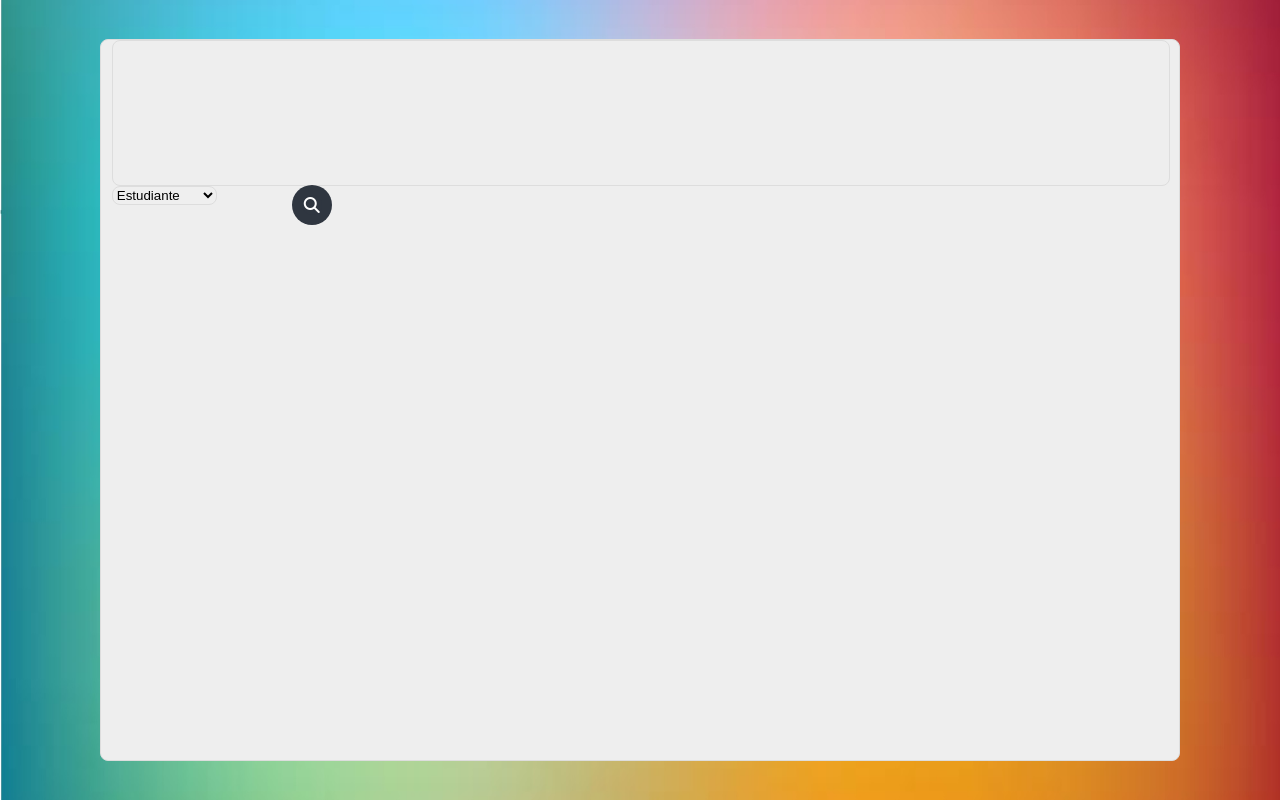
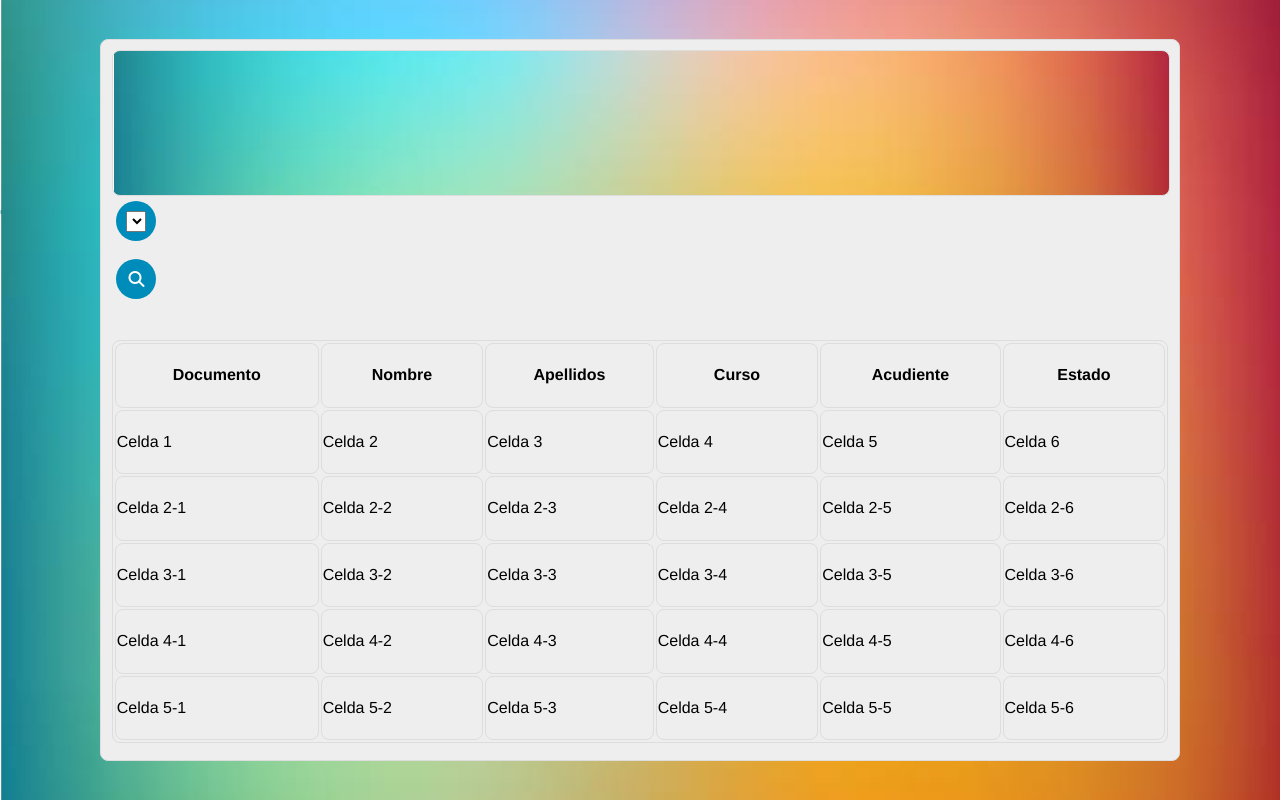
Before and after one commit to Jacobo4/SITIDUB-SENA, a PHP site: page / in a window 1280 px wide. Run offline with PHP 8.4, Linux system fonts and the light colour scheme; some libraries are stand-ins or nearby versions.

Commit message:
arregle botones, y tabla :D

```diff
--- a/coordinador/index.html
+++ b/coordinador/index.html
@@ -15,10 +15,11 @@
       <div id="banner" class="cajitas">
 
       </div>
+      <div class="botonesa">
+        <div id="buscadores">
 
-<div id="buscadores">
-  <div class="opcion">
-    <select name="tipoUsuario" size="1" class="cajitas" onchange="javascript:alert('prueba');">
+          <div class="opcion-box">
+            <select name="tipoUsuario" size="1" class="opcion-button" onchange="javascript:alert('prueba');">
               <!-- barra de opciones de ususario -->
               <option value="linkEstudiante">Estudiante</option>
               <option value="linkAcudiente">Acudiente</option>
@@ -26,17 +27,70 @@
               <option value="linkCoordinador">Coordinador</option>
               <option value="LinkTesorero">Tesorero</option>
             </select>
-  </div>
+          </div><br><br>
 
-
-  <div class="buscar-caja">
+          <div class="buscar-box">
             <input type="text" name="" class="buscar-txt" placeholder="Buscar..." />
             <a class="buscar-btn">
               <i class="fas fa-search"></i>
             </a>
           </div>
+        </div>
+      </div>
 
-</div>
+
+      <table class="tabla">
+
+        <tr>
+          <th>Documento</th>
+          <th>Nombre</th>
+          <th>Apellidos</th>
+          <th>Curso</th>
+          <th>Acudiente</th>
+          <th>Estado</th>
+        </tr>
+        <tr>
+          <td>Celda 1</td>
+          <td>Celda 2</td>
+          <td>Celda 3</td>
+          <td>Celda 4</td>
+          <td>Celda 5</td>
+          <td>Celda 6</td>
+        </tr>
+
+        <tr>
+          <td>Celda 2-1</td>
+          <td>Celda 2-2</td>
+          <td>Celda 2-3</td>
+          <td>Celda 2-4</td>
+          <td>Celda 2-5</td>
+          <td>Celda 2-6</td>
+        </tr>
+        <tr>
+          <td>Celda 3-1</td>
+          <td>Celda 3-2</td>
+          <td>Celda 3-3</td>
+          <td>Celda 3-4</td>
+          <td>Celda 3-5</td>
+          <td>Celda 3-6</td>
+        </tr>
+        <tr>
+          <td>Celda 4-1</td>
+          <td>Celda 4-2</td>
+          <td>Celda 4-3</td>
+          <td>Celda 4-4</td>
+          <td>Celda 4-5</td>
+          <td>Celda 4-6</td>
+        </tr>
+        <tr>
+          <td>Celda 5-1</td>
+          <td>Celda 5-2</td>
+          <td>Celda 5-3</td>
+          <td>Celda 5-4</td>
+          <td>Celda 5-5</td>
+          <td>Celda 5-6</td>
+        </tr>
+      </table>
 
 
     </div>
@@ -44,7 +98,6 @@
   </div>
 
   </div>
-
 </body>
 
 </html>
--- a/coordinador/index_style.css
+++ b/coordinador/index_style.css
@@ -29,37 +29,50 @@ div#admin {
   font-family: "Helvetica Neue", Helvetica, Arial, "Lucida Grande", sans-serif;
 }
 
-.center {
-  text-align: center;
-}
-
-.cajitas {
-  border: 1px solid #DDDDDD;
-  border-radius: 8px 8px 8px 8px;
-}
-
 #banner {
   width: 98%;
   height: 20%;
   margin-left: 1%;
   margin-right: 1%;
+  border: 1px solid #DDDDDD;
+  border-radius: 8px 8px 8px 8px;
+  margin-top: 10px;
+  background: url(imagenes/bg.jpg) no-repeat center top;
+  background-size: cover;
+  background-position: center center;
+}
+
+.botonesa {
+  width: 50%;
+  height: 20%;
 }
 
 #buscadores {
   width: 98%;
-  height: 20%;
+  height: 200px;
   margin-left: 1%;
   margin-right: 1%;
 }
 
-.buscar-caja {
-  position: absolute;
+.tabla {
+  width: 98%;
+  height: 56%;
+  border: 1px solid #DDDDDD;
+  border-radius: 8px 8px 8px 8px;
+  margin-left: 1%;
+  margin-right: 1%;
+}
+
+.buscar-box {
+  position: relative;
+  display: inline-block;
+  margin-left: 30px;
   transform: translate(-50%, -50%);
-  background: #2f3640;
+  background: #008CBA;
   height: 20px;
   border-radius: 40px;
   padding: 10px;
-  margin-left: 200px;
+  margin-bottom: 40px;
 }
 
 .buscar-btn {
@@ -67,7 +80,6 @@ div#admin {
   width: 20px;
   height: 20px;
   border-radius: 50%;
-  background: #2f3640;
   display: flex;
   justify-content: center;
   align-items: center;
@@ -90,11 +102,60 @@ div#admin {
   font-weight: bold;
 }
 
-.buscar-caja:hover>.buscar-txt {
+.buscar-box:hover>.buscar-txt {
   width: 140px;
 }
 
-.buscar-caja:hover>.buscar-btn {
-  background: white;
+.buscar-box:hover>.buscar-btn {
   color: black;
 }
+
+.opcion-box {
+  position: relative;
+  display: inline-block;
+  margin-top: 25px;
+  transform: translate(-50%, -50%);
+  background: #008CBA;
+  height: 20px;
+  border-radius: 40px;
+  padding: 10px;
+  margin-left: 30px;
+}
+
+.opcion-button {
+  font-size: 16px;
+  transition: 0.4s;
+  width: 20px;
+}
+
+.opcion-box:hover>.opcion-button {
+  width: 130px;
+}
+
+td, th {
+    font-family: "Helvetica Neue", Helvetica, Arial, "Lucida Grande", sans-serif;
+  border: 1px solid #DDDDDD;
+  border-radius: 8px 8px 8px 8px;
+}
+
+::-webkit-input-placeholder {
+  color: white;
+}
+
+:-moz-placeholder {
+  /* Firefox 18- */
+  color: white;
+}
+
+::-moz-placeholder {
+  /* Firefox 19+ */
+  color: white;
+}
+
+:-ms-input-placeholder {
+  color: white;
+}
+
+::-webkit-input-placeholder {
+  color: white;
+}
```
Lines whose indentation alone changed are shown as unchanged.
